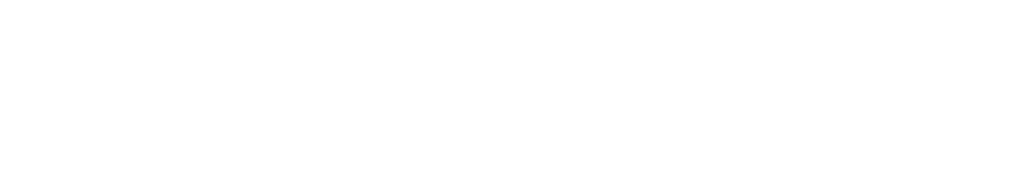
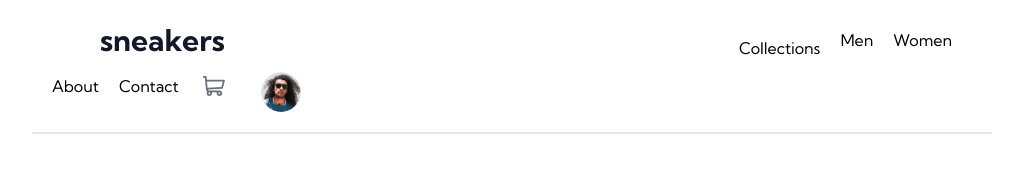
Before and after one commit to VladC82/ecommerce-product-page-main, a plain HTML site: page index.html in a window 1280 px wide. Shown: the whole page, without its empty margins (128-1151 px from the left). Drawn offline with nearby package versions, Linux system fonts and the light colour scheme.

Commit message:
header almost finished

```diff
--- a/index.html
+++ b/index.html
@@ -38,4 +38,32 @@
       };
     </script>
   </head>
+  <body>
+    <header class="text-gray-600 font-kumbh ">
+      <div class="container lg:mx-auto lg:flex flex-wrap p-5 flex-col md:flex-row items-center border-b-2 lg:w-3/4  lg:flex-row ">
+        <a class="flex title-font font-medium items-center text-gray-900 mb-4 md:mb-0">
+          <div class="lg:hidden "  id="mobilemenu">
+            <svg width="16" height="15" xmlns="http://www.w3.org/2000/svg"><path d="M16 12v3H0v-3h16Zm0-6v3H0V6h16Zm0-6v3H0V0h16Z" fill="#69707D" fill-rule="evenodd"/></svg>
+          </div>
+          <span class="lg:ml-12 font-kumbh font-bold lg:text-3xl visible  text-4xl ml-6">sneakers</span>
+        </a>
+        <nav class="md:ml-auto md:mr-auto lg:flex flex-col flex-wrap lg:items-center lg:text-base justify-center lg:flex-row bg-white w-60 p-12 pb-96 absolute font-bold text-lg lg:p-0 lg:pb-0 lg:relative lg:w-1/2 lg:font-normal lg:bg-transparent shadow-2xl lg:shadow-none hidde lg:visible rounded-lg space-y-4 flex  shadow-blackrgba hidden z-50"  id="navbar"></nav>
+         <div class="absolute top-2 text-2xl z-50">
+           <button class="close-modal text-4xl lg:hidden" id="cancel">&times;</button>
+         </div>
+         <a class="mr-5 hover:border-b-4 hover:border-b-orange hover:text-black hover:font-bold text-black lg:mt-4">Collections</a>
+                <a class="mr-5 hover:border-b-4 hover:border-b-orange hover:text-black hover:font-bold text-black">Men</a>
+                <a class="mr-5 hover:border-b-4 hover:border-b-orange hover:text-black hover:font-bold text-black">Women</a>
+                <a class="mr-5 hover:border-b-4 hover:border-b-orange hover:text-black hover:font-bold text-black">About</a>
+                <a class="mr-5 hover:border-b-4 hover:border-b-orange hover:text-black hover:font-bold text-black">Contact</a>
+              </nav>
+        <div class="flex lg:flex-row lg:space-x-6  lg:ml-0 absolute top-0 mt-2 right-2 space-x-2 lg:relative lg:mt-0 ">
+          <button class="inline-flex items-center  border-0 py-1 px-3 focus:outline-none hover:bg-gray-200 rounded text-base mt-4 md:mt-0 "  id="cart">
+            <svg width="22" height="20" xmlns="http://www.w3.org/2000/svg"><path d="M20.925 3.641H3.863L3.61.816A.896.896 0 0 0 2.717 0H.897a.896.896 0 1 0 0 1.792h1l1.031 11.483c.073.828.52 1.726 1.291 2.336C2.83 17.385 4.099 20 6.359 20c1.875 0 3.197-1.87 2.554-3.642h4.905c-.642 1.77.677 3.642 2.555 3.642a2.72 2.72 0 0 0 2.717-2.717 2.72 2.72 0 0 0-2.717-2.717H6.365c-.681 0-1.274-.41-1.53-1.009l14.321-.842a.896.896 0 0 0 .817-.677l1.821-7.283a.897.897 0 0 0-.87-1.114ZM6.358 18.208a.926.926 0 0 1 0-1.85.926.926 0 0 1 0 1.85Zm10.015 0a.926.926 0 0 1 0-1.85.926.926 0 0 1 0 1.85Zm2.021-7.243-13.8.81-.57-6.341h15.753l-1.383 5.53Z" fill="#69707D" fill-rule="nonzero"/></svg>
+          </button>
+          <img src="images\image-avatar.png" alt="" class="lg:w-10 w-10 mt-3 active:border-orange hover:cursor-pointer active:opacity-80  hover:border-2 rounded-full">
+        </div>
+      </div>
+    </header>
+  </body>
 </html>
```
